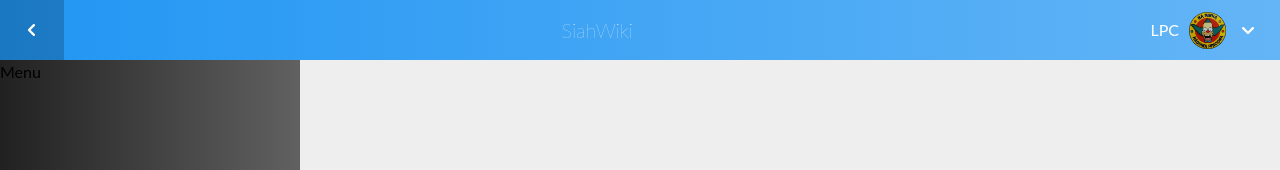
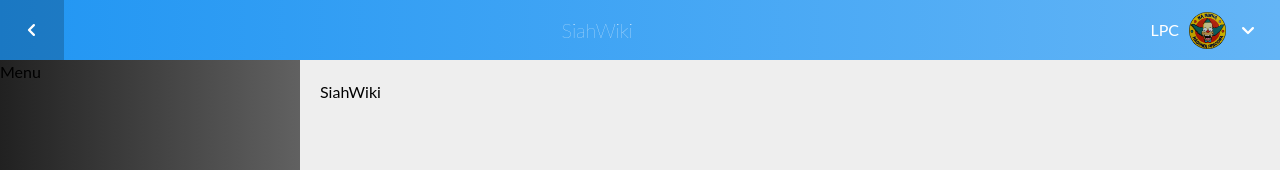
Before and after one commit to luciocarvalho10/siah-wiki, a Next.js app: page / in a window 1280 px wide. Shown: the top 170 px of the page. Built offline with nearby package versions, Linux system fonts and the light colour scheme.

Commit message:
criando layout padrao

```diff
--- /dev/null
+++ b/src/components/template/Layout.tsx
@@ -0,0 +1,25 @@
+import Content from "@/components/template/Content";
+import Footer from "@/components/template/Footer";
+import Header from "@/components/template/Header";
+import Menu from "@/components/template/Menu";
+import useStore from "@/data/hooks/useStore";
+
+export default function Layout(props: { children: React.ReactNode }) {
+    const { isMenuVisible } = useStore()
+
+	return (
+		<div className={`
+            app ${isMenuVisible ? 'hide-menu' : ''}
+            h-dvh w-full antialiased
+        `}>
+			<Header
+				title="SiahWiki"
+				hideToggle={isMenuVisible}
+                hideUserDropdown={false}
+			/>
+			<Menu />
+			<Content>{props.children}</Content>
+			<Footer />
+		</div>
+	)
+}
--- a/src/pages/index.tsx
+++ b/src/pages/index.tsx
@@ -1,25 +1,9 @@
-import Content from "@/components/template/Content";
-import Footer from "@/components/template/Footer";
-import Header from "@/components/template/Header";
-import Menu from "@/components/template/Menu";
-import useStore from "@/data/hooks/useStore";
+import Layout from "@/components/template/Layout"
 
 export default function SiahWiki() {
-    const { isMenuVisible } = useStore()
-
-	return (
-		<div className={`
-            app ${isMenuVisible ? 'hide-menu' : ''}
-            h-dvh w-full antialiased
-        `}>
-			<Header
-				title="SiahWiki"
-				hideToggle={isMenuVisible}
-                hideUserDropdown={false}
-			/>
-			<Menu />
-			<Content />
-			<Footer />
-		</div>
-	)
+    return (
+        <Layout>
+            <h1>SiahWiki</h1>
+        </Layout>
+    )
 }
```
